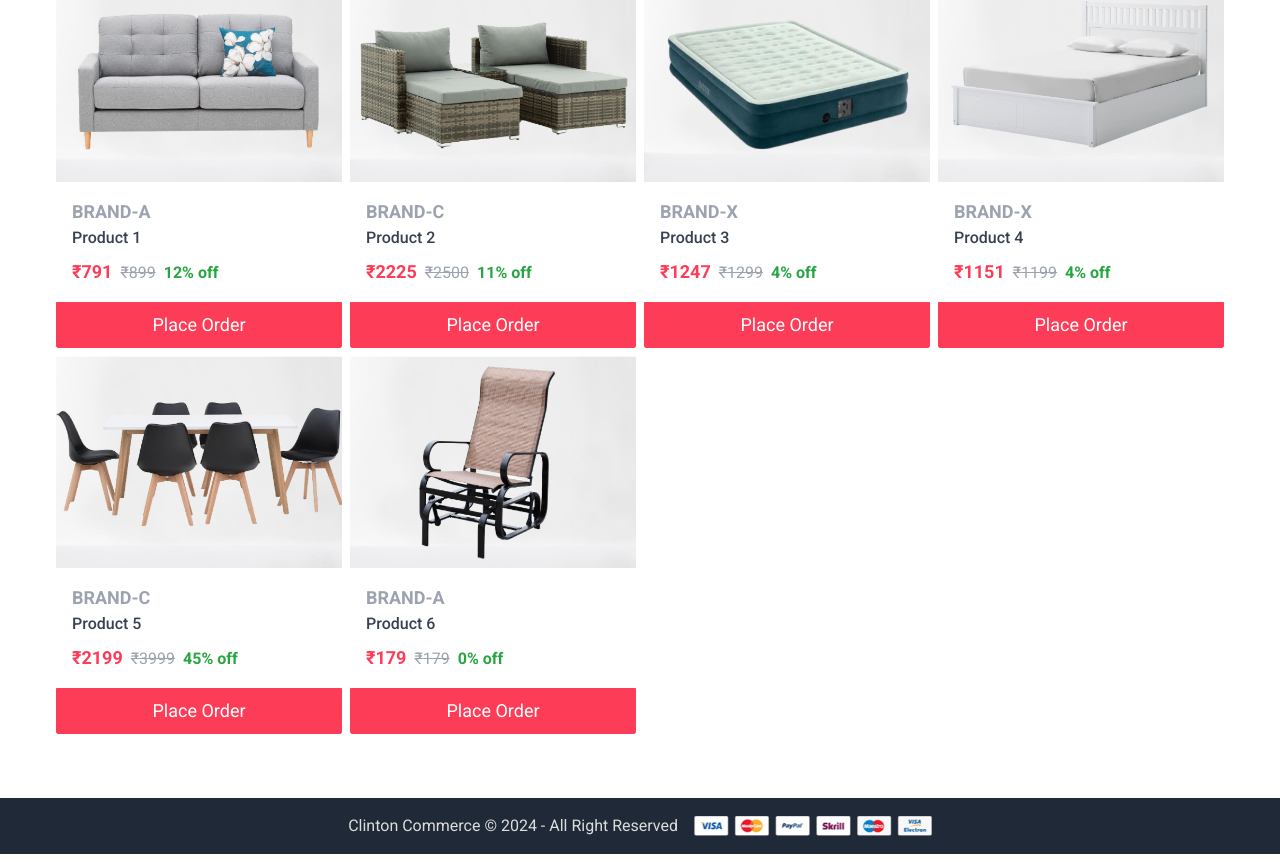
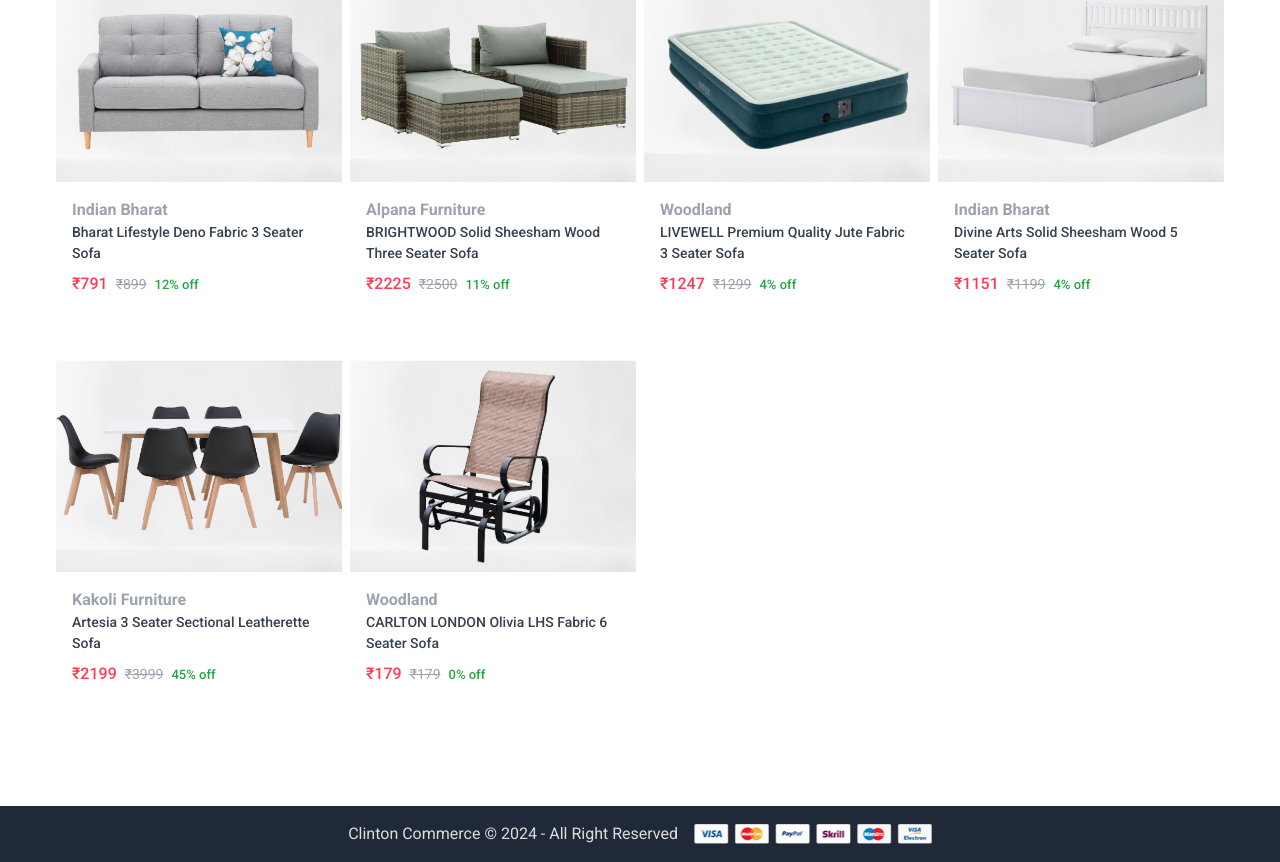
Before and after one commit to supratim531/ecom-clinton, a React (Create React App) app: page / in a window 1280 px wide. Shown: the part 1642-2504 px from the top of the page. Built offline with nearby package versions, Linux system fonts and the light colour scheme.

Commit message:
supratim531: Fixed some css in product card

```diff
--- a/src/components/home/Home.jsx
+++ b/src/components/home/Home.jsx
@@ -1,6 +1,6 @@
 import "./Home.css";
 import React from "react";
-import { Link } from "react-router-dom";
+import { Link, useNavigate } from "react-router-dom";
 import ProductList from "../product-list/ProductList";
 import {
   banner,
@@ -59,43 +59,43 @@
 
 export const products = [
   {
-    product_brand: "Brand-A",
-    product_name: "Product 1",
+    product_brand: "Indian Bharat",
+    product_name: "Bharat Lifestyle Deno Fabric 3 Seater Sofa",
     product_price: 899,
     product_discount: 12,
     image: product1,
   },
   {
-    product_brand: "Brand-C",
-    product_name: "Product 2",
+    product_brand: "Alpana Furniture",
+    product_name: "BRIGHTWOOD Solid Sheesham Wood Three Seater Sofa",
     product_price: 2500,
     product_discount: 11,
     image: product2,
   },
   {
-    product_brand: "Brand-X",
-    product_name: "Product 3",
+    product_brand: "Woodland",
+    product_name: "LIVEWELL Premium Quality Jute Fabric 3 Seater Sofa",
     product_price: 1299,
     product_discount: 4,
     image: product3,
   },
   {
-    product_brand: "Brand-X",
-    product_name: "Product 4",
+    product_brand: "Indian Bharat",
+    product_name: "Divine Arts Solid Sheesham Wood 5 Seater Sofa",
     product_price: 1199,
     product_discount: 4,
     image: product4,
   },
   {
-    product_brand: "Brand-C",
-    product_name: "Product 5",
+    product_brand: "Kakoli Furniture",
+    product_name: "Artesia 3 Seater Sectional Leatherette Sofa",
     product_price: 3999,
     product_discount: 45,
     image: product5,
   },
   {
-    product_brand: "Brand-A",
-    product_name: "Product 6",
+    product_brand: "Woodland",
+    product_name: "CARLTON LONDON Olivia LHS Fabric 6 Seater Sofa",
     product_price: 179,
     product_discount: 0,
     image: product6,
@@ -103,6 +103,8 @@
 ];
 
 const Home = () => {
+  const navigate = useNavigate();
+
   return (
     <section>
       <section
@@ -125,6 +127,7 @@
           <button
             tabIndex={0}
             aria-label="Shop now"
+            onClick={() => navigate("/products")}
             className="text-[0.8rem] sm:text-base px-6 py-3 font-medium rounded transition border border-primary hover:text-primary hover:bg-transparent text-white bg-primary"
           >
             Shop Now
--- a/src/components/product-list/ProductCard.jsx
+++ b/src/components/product-list/ProductCard.jsx
@@ -1,10 +1,12 @@
 import React from "react";
-import { Link } from "react-router-dom";
+import { Link, useNavigate } from "react-router-dom";
 import Tooltip from "../shared/Tooltip";
 
 const ProductCard = ({ product }) => {
+  const navigate = useNavigate();
+
   return (
-    <div className="group font-roboto overflow-hidden rounded-sm transition hover:shadow-[0_2px_5px_0_#1f293790] bg-white">
+    <div className="group font-roboto overflow-hidden rounded-sm duration-100 hover:shadow-[0_2px_20px_0_#1f293740] bg-white">
       <div className="relative">
         <img
           src={product.image}
@@ -14,10 +16,10 @@
           height={800}
           loading="lazy"
         />
-        <div className="absolute inset-0 bg-black bg-opacity-40 flex items-center justify-center gap-2 opacity-0 group-hover:opacity-100 transition">
+        <div className="absolute inset-0 opacity-0 group-hover:opacity-100 flex items-center justify-center gap-2 transition bg-black bg-opacity-60">
           <Tooltip
-            text={`View ${product.product_name}`}
-            className="[&>span]:!bg-secondary [&>span]:after:!border-t-secondary"
+            text={"View"}
+            // className="[&>span]:!bg-secondary [&>span]:after:!border-t-secondary"
           >
             <Link
               tabIndex={0}
@@ -30,8 +32,8 @@
             </Link>
           </Tooltip>
           <Tooltip
-            text={`Add ${product.product_name} to cart`}
-            className="[&>span]:!bg-secondary [&>span]:after:!border-t-secondary"
+            text={"Add to cart"}
+            // className="[&>span]:!bg-secondary [&>span]:after:!border-t-secondary"
           >
             <Link
               tabIndex={0}
@@ -50,17 +52,17 @@
           aria-label={`Click to ${product.product_name} to explore this on another page`}
           className="flex flex-col items-start"
         >
-          <h3 className="inline-block uppercase font-bold text-lg text-gray-400">
+          <h3 className="inline-block font-semibold text-gray-400">
             {product.product_brand}
           </h3>
-          <Link to={"/product"}>
-            <h4 className="inline-block mb-2 text-[1rem] font-medium text-gray-700 hover:text-primary transition">
+          <h4 className="inline-block mb-2 text-[14px] font-medium text-gray-700">
+            <Link to={"/product"} className="hover:text-primary">
               {product.product_name}
-            </h4>
-          </Link>
+            </Link>
+          </h4>
         </section>
         <div className="flex items-baseline mb-1 space-x-2">
-          <p className="text-lg text-primary font-semibold">
+          <p className="font-medium text-primary">
             ₹
             {
               +(
@@ -69,21 +71,22 @@
               ).toFixed(0)
             }
           </p>
-          <p className="text-gray-400 line-through">₹{product.product_price}</p>
-          <p className="font-semibold text-[#26a541]">
+          <p className="line-through text-[14px] text-gray-400">
+            ₹{product.product_price}
+          </p>
+          <p className="font-medium text-[13px] text-[#26a541]">
             {product.product_discount}% off
           </p>
         </div>
       </div>
-      <Link
-        to={"/login"}
+      <button
         tabIndex={0}
-        role="button"
+        onClick={() => navigate("/login")}
         aria-label={`Press to place an order for ${product.product_name}`}
-        className="block w-full py-2 text-center text-lg text-white bg-primary border border-primary rounded-b-sm hover:bg-transparent hover:text-primary transition"
+        className="block invisible group-hover:visible w-full py-2 transition text-center hover:text-primary hover:bg-transparent text-white bg-primary"
       >
         Place Order
-      </Link>
+      </button>
     </div>
   );
 };
--- a/src/components/product-list/ProductList.jsx
+++ b/src/components/product-list/ProductList.jsx
@@ -1,6 +1,5 @@
 import "./ProductList.css";
 import React from "react";
-import { Link } from "react-router-dom";
 import ProductCard from "./ProductCard";
 
 const ProductList = ({ ariaLabel, label, products }) => {
```
